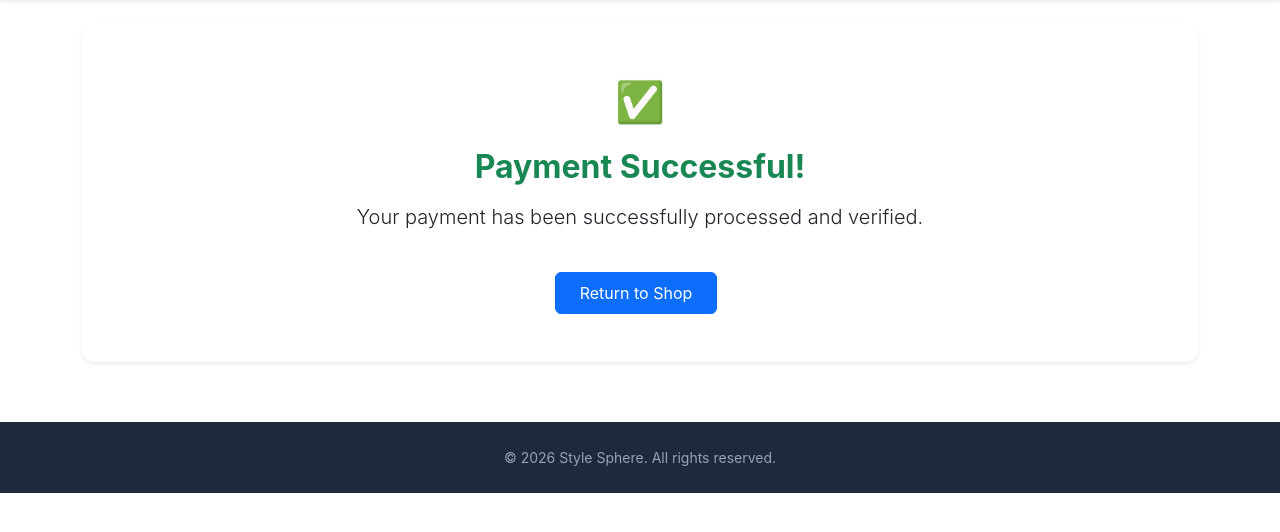
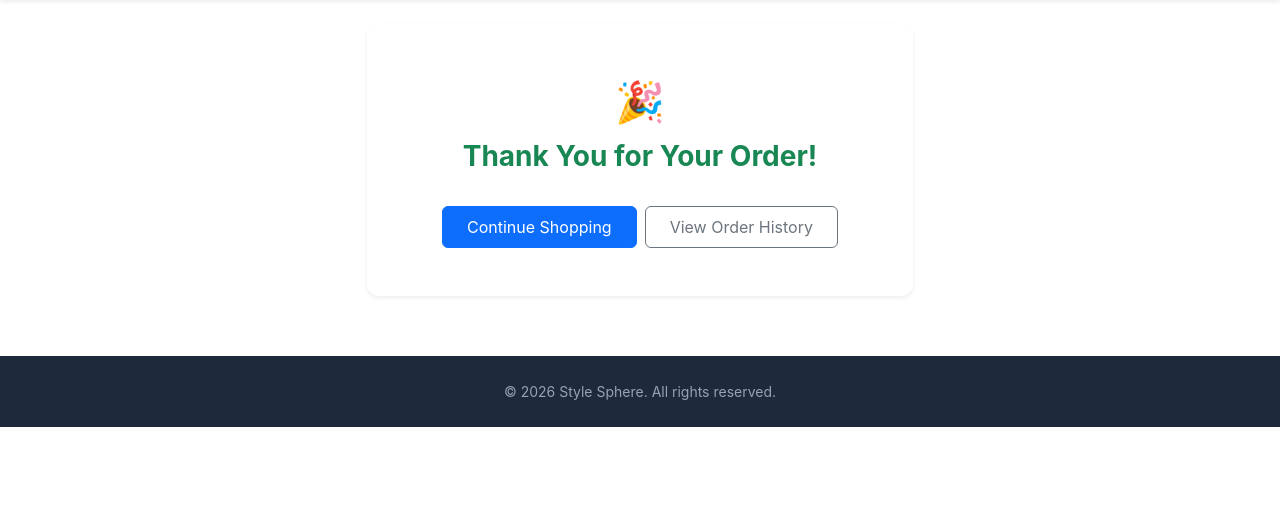
Before and after one commit to Semwal-Gaurav07/stylesphere, a Django app: page /payment/done/ in a window 1280 px wide. Shown: the part 54-586 px from the top of the page. Run offline with Django 5.2, Linux system fonts and the light colour scheme.

Commit message:
Add required sign up before checkout and Cash on Delivery option

```diff
--- a/payment/templates/payment/done.html
+++ b/payment/templates/payment/done.html
@@ -1,17 +1,32 @@
 {% extends "store/base.html" %}
 
-{% block title %}Payment Successful{% endblock %}
+{% block title %}Order Placed Successfully{% endblock %}
 
 {% block content %}
-<div class="card p-5 text-center shadow-sm">
-    <div class="text-success fs-1 mb-3">✅</div>
-    <h2 class="fw-bold text-success">Payment Successful!</h2>
-    <p class="lead mt-2">Your payment has been successfully processed and verified.</p>
-    <div class="mt-4">
-        <a href="{% url 'store:product_list' %}" class="btn btn-primary px-4 py-2 me-2">Return to Shop</a>
-        {% if user.is_authenticated %}
-            <a href="{% url 'accounts:profile' %}" class="btn btn-outline-secondary px-4 py-2">View Order History</a>
-        {% endif %}
+<div class="row justify-content-center">
+    <div class="col-md-6">
+        <div class="card p-4 p-md-5 text-center shadow-sm">
+            <div class="text-success fs-1 mb-2">🎉</div>
+            <h3 class="fw-bold text-success">Thank You for Your Order!</h3>
+
+            {% if order %}
+                <p class="lead mt-2 mb-1">Order ID: <strong>#{{ order.id }}</strong></p>
+                <div class="badge bg-secondary fs-6 p-2 my-3">
+                    Payment Method: {{ order.payment_method }}
+                </div>
+                <p class="text-muted small">
+                    A confirmation has been recorded for <strong>{{ order.first_name }} {{ order.last_name }}</strong> ({{ order.email }}).
+                    {% if order.payment_method == 'Cash on Delivery (COD)' %}
+                        <br><span class="text-warning-emphasis fw-bold">Please keep ${{ order.get_total_cost }} ready in cash upon delivery.</span>
+                    {% endif %}
+                </p>
+            {% endif %}
+
+            <div class="mt-4 d-flex justify-content-center gap-2">
+                <a href="{% url 'store:product_list' %}" class="btn btn-primary px-4 py-2">Continue Shopping</a>
+                <a href="{% url 'accounts:profile' %}" class="btn btn-outline-secondary px-4 py-2">View Order History</a>
+            </div>
+        </div>
     </div>
 </div>
 {% endblock %}
--- a/payment/views.py
+++ b/payment/views.py
@@ -7,9 +7,15 @@ def payment_process(request):
     order = get_object_or_404(Order, id=order_id)
 
     if request.method == 'POST':
-        # Simulate successful payment confirmation
-        order.paid = True
-        order.save()
+        payment_type = request.POST.get('payment_type')
+        if payment_type == 'cod':
+            order.paid = False
+            order.payment_method = 'Cash on Delivery (COD)'
+            order.save()
+        else:
+            order.paid = True
+            order.payment_method = 'Online Payment'
+            order.save()
         return redirect('payment:done')
 
     return render(request, 'payment/process.html', {
@@ -19,7 +25,11 @@ def payment_process(request):
     })
 
 def payment_done(request):
-    return render(request, 'payment/done.html')
+    order_id = request.session.get('order_id')
+    order = None
+    if order_id:
+        order = Order.objects.filter(id=order_id).first()
+    return render(request, 'payment/done.html', {'order': order})
 
 def payment_canceled(request):
     return render(request, 'payment/canceled.html')
--- a/store/models.py
+++ b/store/models.py
@@ -1,5 +1,6 @@
 from django.db import models
 from django.urls import reverse
+from django.contrib.auth.models import User
 
 class Category(models.Model):
     name = models.CharField(max_length=200)
@@ -43,6 +44,7 @@ class Product(models.Model):
 
 
 class Order(models.Model):
+    user = models.ForeignKey(User, related_name='orders', on_delete=models.SET_NULL, null=True, blank=True)
     first_name = models.CharField(max_length=50)
     last_name = models.CharField(max_length=50)
     email = models.EmailField()
@@ -52,6 +54,7 @@ class Order(models.Model):
     created = models.DateTimeField(auto_now_add=True)
     updated = models.DateTimeField(auto_now=True)
     paid = models.BooleanField(default=False)
+    payment_method = models.CharField(max_length=50, default='Cash on Delivery')
 
     class Meta:
         ordering = ['-created']
```
Also changed, not shown: accounts/templates/accounts/register.html (+7 -5 lines), accounts/views.py (+13 -6 lines), payment/templates/payment/process.html (+28 -13 lines), store/views.py (+20 -19 lines).
